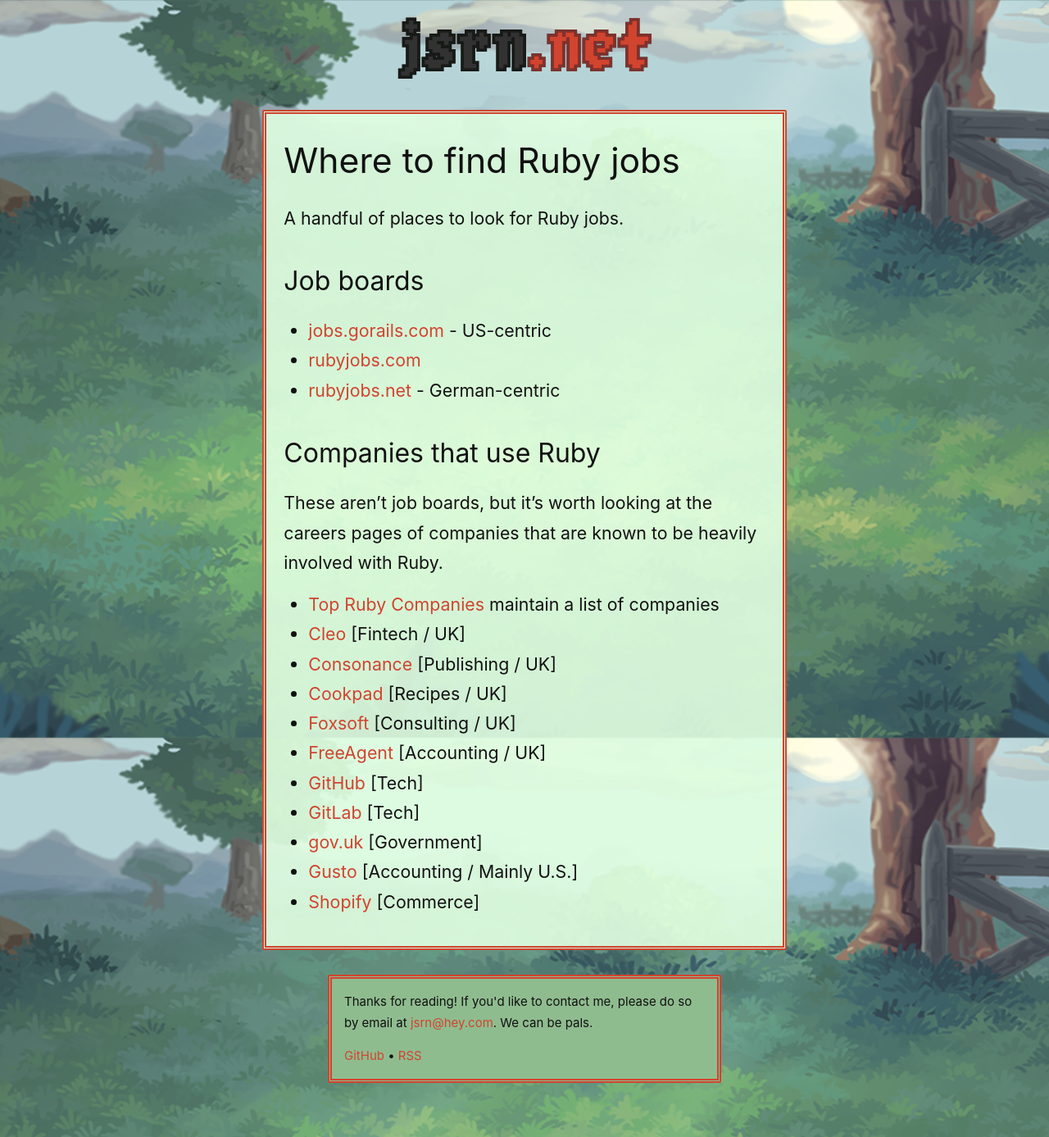
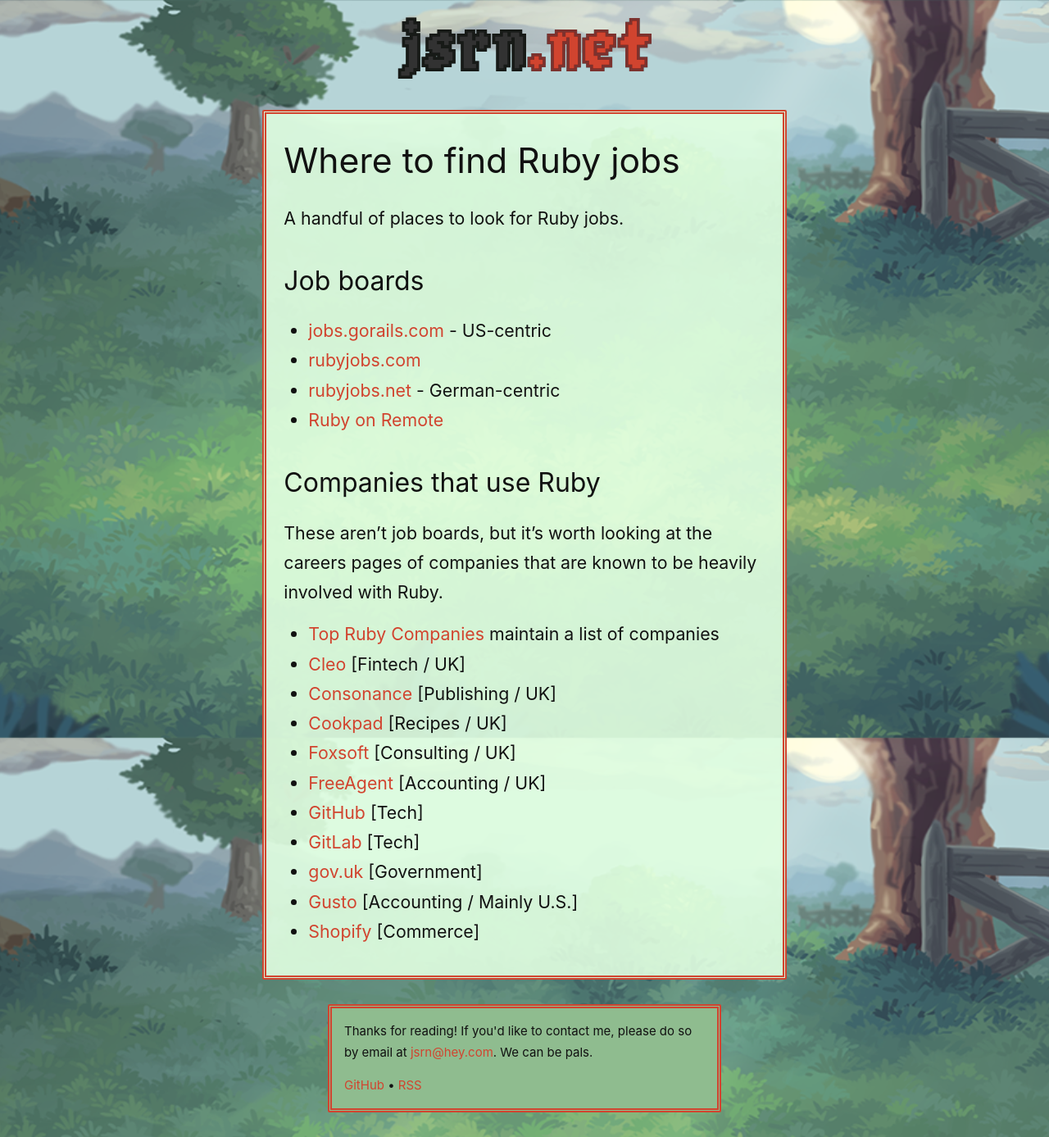
Before and after one commit to jsrn/jsrn.github.io, a Jekyll site: the page built from ruby-jobs.md, in a window 1280 px wide. Shown: the whole page at 82% size. Built offline with Jekyll 4.4.1, drawn with Linux system fonts in a browser that asks for light colours.

Commit message:
ruby on remote

```diff
--- a/ruby-jobs.md
+++ b/ruby-jobs.md
@@ -12,6 +12,7 @@
 - [jobs.gorails.com](https://jobs.gorails.com/) - US-centric
 - [rubyjobs.com](https://rubyjobs.com)
 - [rubyjobs.net](https://rubyjobs.net) - German-centric
+- [Ruby on Remote](https://rubyonremote.com/)
 
 
 ## Companies that use Ruby
```
